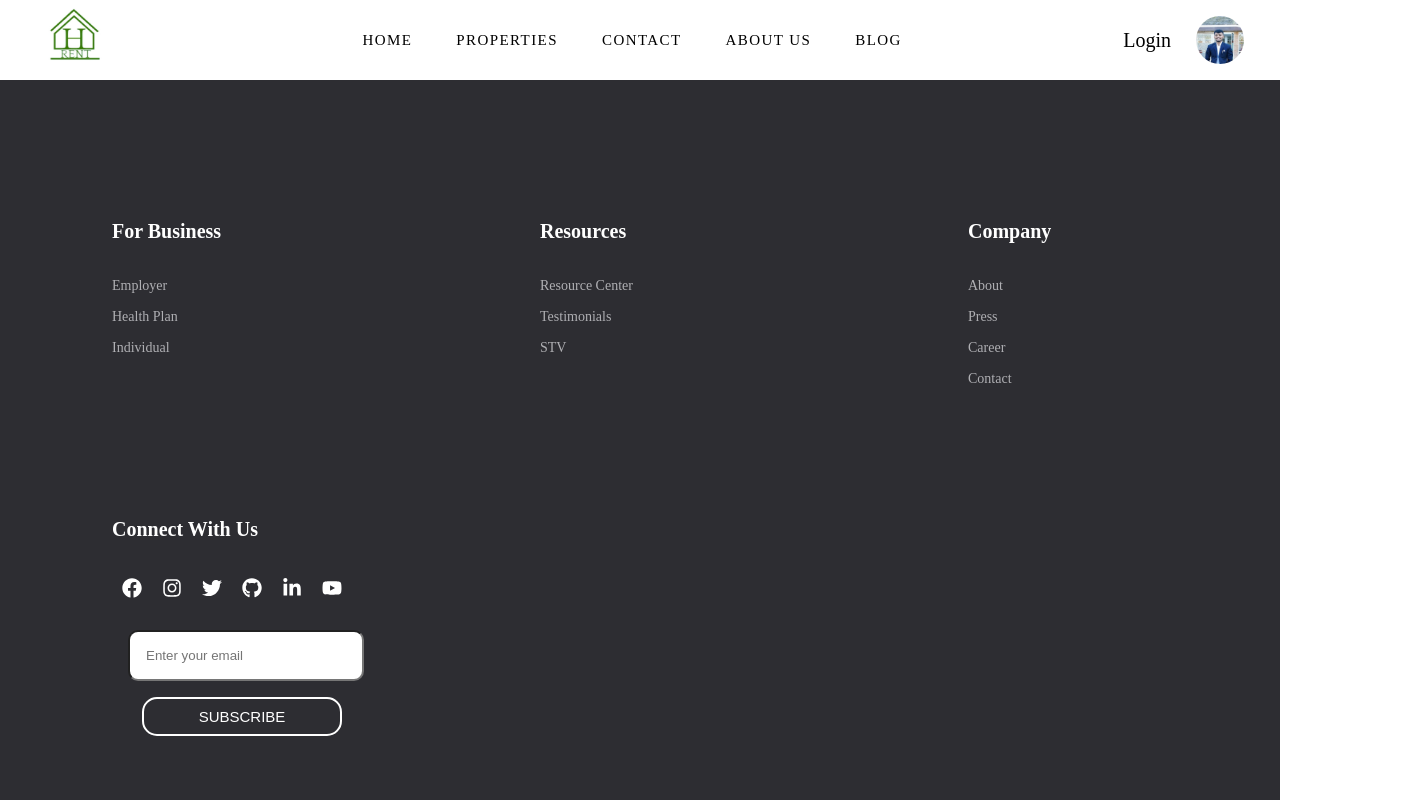
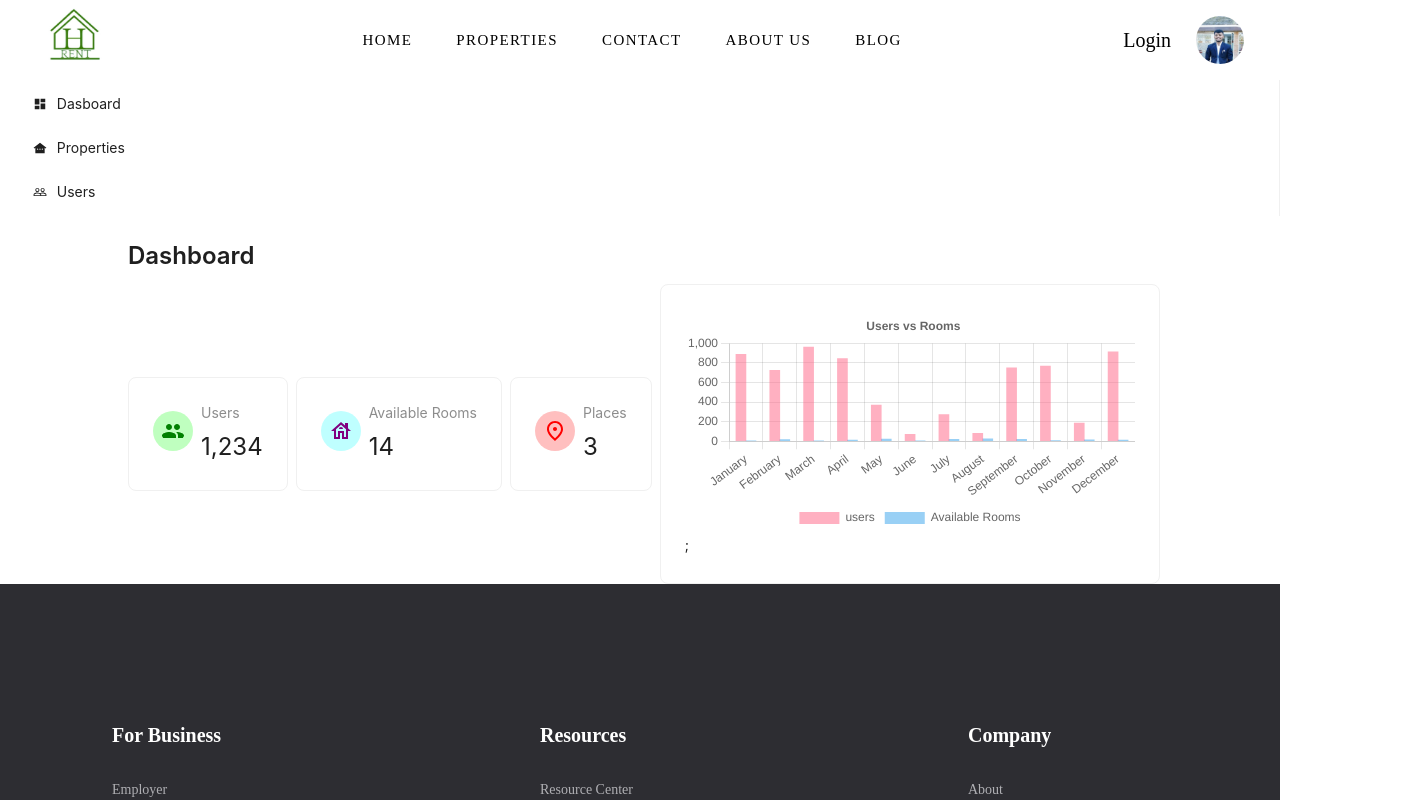
Before and after one commit to phirojshah/House-Rent, a React (Create React App) app: page /admindashboard in a window 1280 px wide. Shown: the top 800 px of the page, 1408 px wide, since content can reach past the window. Built offline with nearby package versions, Linux system fonts and the light colour scheme.

Commit message:
admin page

```diff
--- a/src/App.js
+++ b/src/App.js
@@ -13,6 +13,12 @@ import Roomdescription from "./Components/Roomdescription";
 import Blogs from "./Components/Blogs";
 import Properties from "./Components/Properties";
 import Reset from "./Components/Reset";
+import SideMenu from "./admin/SideMenu";
+import PageContent from "./admin/PageContent";
+import AdminProperties from "./admin/Pages/AdminProperties";
+import Users from "./admin/Pages/Users";
+import Dashboard from "./admin/Pages/Dashboard";
+import { Space } from "antd";
 
 function App() {
   return (
@@ -28,6 +34,9 @@ function App() {
         <Route path="/Blogs" element={<Blogs />} />
         <Route path="/Properties" element={<Properties />} />
         <Route path="/Reset" element={<Reset />} />
+        <Route path="/admindashboard" element={<Dashboard />} />
+        <Route path="/adminusers" element={<Users />} />
+        <Route path="/adminproperties" element={<AdminProperties />} />
       </Routes>
       <Footer />
     </div>
--- a/src/Components/ContactUs.css
+++ b/src/Components/ContactUs.css
@@ -8,7 +8,7 @@
     justify-content: center;
     align-items: center;
     flex-direction: column;
-    background: url(E:\project\House-Rent\public\images\contact.jpg);
+    /* background: url(E:\project\House-Rent\public\images\contact.jpg);  */
     background-size: cover;
 }
 public\images\contact.jpg
--- /dev/null
+++ b/src/admin/Api/index.js
@@ -0,0 +1,16 @@
+export const getInventory = () => {
+  return fetch("https://dummyjson.com/products")
+    .then((response) => {
+      if (!response.ok) {
+        throw new Error("Network response was not ok");
+      }
+      return response.json();
+    })
+    .catch((error) => {
+      console.error("Error fetching inventory:", error);
+    });
+};
+
+export const getCustomers = () => {
+  return fetch("https://dummyjson.com/users").then((res) => res.json());
+};
--- /dev/null
+++ b/src/admin/Pages/AdminProperties/index.js
@@ -0,0 +1,57 @@
+import { Typography } from "antd";
+import SideMenu from "../../SideMenu";
+import { useEffect, useState } from "react";
+import { getInventory } from "../../Api";
+import { Space } from "antd";
+import { Table } from "antd";
+
+function AdminProperties() {
+  const [loading, setLoading] = useState(false);
+  const [dataSource, setDataSource] = useState([]);
+
+  useEffect(() => {
+    setLoading(true);
+    getInventory().then((res) => {
+      setDataSource(res.products);
+      setLoading(false);
+    });
+  }, []);
+
+  return (
+    <Space size={20} direction="vertical">
+      <SideMenu />
+      <Typography.Title className="inventory" level={4}>
+        Inventory
+      </Typography.Title>
+      <Table
+        className="properties"
+        loading={loading}
+        columns={[
+          {
+            title: "Thumbnail",
+            dataIndex: "thumbnail",
+          },
+
+          {
+            title: "Price",
+            dataIndex: "price",
+          },
+          {
+            title: "Rating",
+            dataIndex: "rating",
+          },
+          {
+            title: "Stock",
+            dataIndex: "stock",
+          },
+        ]}
+        dataSource={dataSource}
+        pagination={{
+          pageSize: 5,
+        }}
+      ></Table>
+    </Space>
+  );
+}
+
+export default AdminProperties;
--- /dev/null
+++ b/src/admin/Pages/Dashboard/Styles.css
@@ -0,0 +1,30 @@
+.dashboard {
+    display: flex;
+    justify-content: flex-start;
+    align-items: flex-start; /* align items at the top */
+    width: 100vw;
+
+    margin-left: 10%;
+
+  }
+
+  .SideMenu{
+    padding-left: 1%;
+  }
+ .statistics{
+    padding-left: 10%;
+ }
+
+ .Table{
+  padding-left: 30%;
+ }
+ .customers{
+  padding-left: 30%;
+
+ }
+ .properties{
+  padding-left: 40%;
+ }
+ .inventory{
+  padding-left: 40%;
+ }
--- /dev/null
+++ b/src/admin/Pages/Dashboard/index.js
@@ -0,0 +1,158 @@
+import React from "react";
+import { Statistic, Typography, Space, Card } from "antd";
+import {
+  Chart as ChartJS,
+  CategoryScale,
+  LinearScale,
+  BarElement,
+  Title,
+  Tooltip,
+  Legend,
+} from "chart.js";
+import { Bar } from "react-chartjs-2";
+import {
+  HouseOutlined,
+  PlaceOutlined,
+  ShoppingCartOutlined,
+  UserSwitchOutlined,
+} from "@mui/icons-material";
+import GroupIcon from "@mui/icons-material/Group";
+import SideMenu from "../../SideMenu";
+import "./Styles.css";
+
+ChartJS.register(
+  CategoryScale,
+  LinearScale,
+  BarElement,
+  Title,
+  Tooltip,
+  Legend
+);
+
+function Dashboard() {
+  return (
+    <div>
+      <SideMenu />
+      <Typography.Title className="dashboard" level={3}>
+        Dashboard{" "}
+      </Typography.Title>
+      <Space direction="horizontal" className="statistics">
+        <DashboardCard
+          icon={
+            <GroupIcon
+              style={{
+                color: "green",
+                backgroundColor: "rgba(0,255,0,0.25)",
+                borderRadius: 20,
+                fontSize: 24,
+                padding: 8,
+              }}
+            />
+          }
+          title={"Users"}
+          value={1234}
+        />
+        <DashboardCard
+          icon={
+            <HouseOutlined
+              style={{
+                color: "purple",
+                backgroundColor: "rgba(0,255,255,0.25)",
+                borderRadius: 20,
+                fontSize: 24,
+                padding: 8,
+              }}
+            />
+          }
+          title={"Available Rooms"}
+          value={14}
+        />
+        <DashboardCard
+          icon={
+            <PlaceOutlined
+              style={{
+                color: "red",
+                backgroundColor: "rgba(255,0,0,0.25)",
+                borderRadius: 20,
+                fontSize: 24,
+                padding: 8,
+              }}
+            />
+          }
+          title={"Places"}
+          value={3}
+        />
+        <DashboardChart />
+      </Space>
+    </div>
+  );
+}
+
+function DashboardChart() {
+  const options = {
+    responsive: true,
+    plugins: {
+      legend: {
+        position: "bottom",
+      },
+      title: {
+        display: true,
+        text: "  Users vs Rooms",
+      },
+    },
+    scales: {
+      y: {
+        beginAtZero: true,
+      },
+    },
+    barThickness: 10,
+  };
+
+  const labels = [
+    "January",
+    "February",
+    "March",
+    "April",
+    "May",
+    "June",
+    "July",
+    "August",
+    "September",
+    "October",
+    "November",
+    "December",
+  ];
+
+  const data = {
+    labels,
+    datasets: [
+      {
+        label: "users",
+        data: labels.map(() => Math.random() * 1000),
+        backgroundColor: "rgba(255, 99, 132, 0.5)",
+      },
+      {
+        label: "Available Rooms",
+        data: labels.map(() => Math.random() * 25),
+        backgroundColor: "rgba(53, 162, 235, 0.5)",
+      },
+    ],
+  };
+  return (
+    <Card style={{ width: 500, height: 300 }}>
+      <Bar options={options} data={data} />;
+    </Card>
+  );
+}
+
+function DashboardCard({ title, value, icon }) {
+  return (
+    <Card>
+      <Space direction="horizontal">
+        {icon}
+        <Statistic title={title} value={value} />
+      </Space>
+    </Card>
+  );
+}
+export default Dashboard;
--- /dev/null
+++ b/src/admin/Pages/Users/index.js
@@ -0,0 +1,69 @@
+import { Avatar, Rate, Space, Table, Typography } from "antd";
+import { useEffect, useState } from "react";
+import { getCustomers } from "../../Api";
+import SideMenu from "../../SideMenu";
+
+function Customers() {
+  const [loading, setLoading] = useState(false);
+  const [dataSource, setDataSource] = useState([]);
+
+  useEffect(() => {
+    setLoading(true);
+    getCustomers().then((res) => {
+      setDataSource(res.users);
+      setLoading(false);
+    });
+  }, []);
+
+  return (
+    <Space size={20} direction="vertical">
+      <SideMenu />
+      <Typography.Title className="customers" level={4}>
+        Customers
+      </Typography.Title>
+      <Table
+        className="Table"
+        loading={loading}
+        columns={[
+          {
+            title: "Photo",
+            dataIndex: "image",
+            render: (link) => {
+              return <Avatar src={link} />;
+            },
+          },
+          {
+            title: "First Name",
+            dataIndex: "firstName",
+          },
+
+          {
+            title: "Email",
+            dataIndex: "email",
+          },
+          {
+            title: "Phone",
+            dataIndex: "phone",
+          },
+
+          {
+            title: "address",
+            dataIndex: "address",
+            render: (address) => {
+              return (
+                <span>
+                  {address.address}, {address.city}
+                </span>
+              );
+            },
+          },
+        ]}
+        dataSource={dataSource}
+        pagination={{
+          pageSize: 5,
+        }}
+      ></Table>
+    </Space>
+  );
+}
+export default Customers;
--- /dev/null
+++ b/src/admin/SideMenu/index.js
@@ -0,0 +1,40 @@
+import { Menu } from "antd";
+import GridViewIcon from "@mui/icons-material/GridView";
+import DashboardIcon from "@mui/icons-material/Dashboard";
+import OtherHousesIcon from "@mui/icons-material/OtherHouses";
+import PeopleOutlineIcon from "@mui/icons-material/PeopleOutline";
+import { useNavigate } from "react-router";
+function SideMenu() {
+  const navigate = useNavigate();
+  return (
+    <div className="SideMenu">
+      <Menu
+        onClick={(item) => {
+          //item.key
+          navigate(item.key);
+        }}
+        items={[
+          {
+            label: "Dasboard",
+            icon: <DashboardIcon />,
+            key: "/admindashboard",
+          },
+
+          {
+            label: "Properties",
+            icon: <OtherHousesIcon />,
+            key: "/adminproperties",
+          },
+
+          {
+            label: "Users",
+            icon: <PeopleOutlineIcon />,
+            key: "/adminusers",
+          },
+        ]}
+      ></Menu>
+    </div>
+  );
+}
+
+export default SideMenu;
```
Also changed, not shown: package.json (+6 -1 lines), src/admin/Routes/index.js (added, +18 -0 lines), src/admin/PageContent/index.js (added), 1 other file (tests, documents, lock files or other folders).
